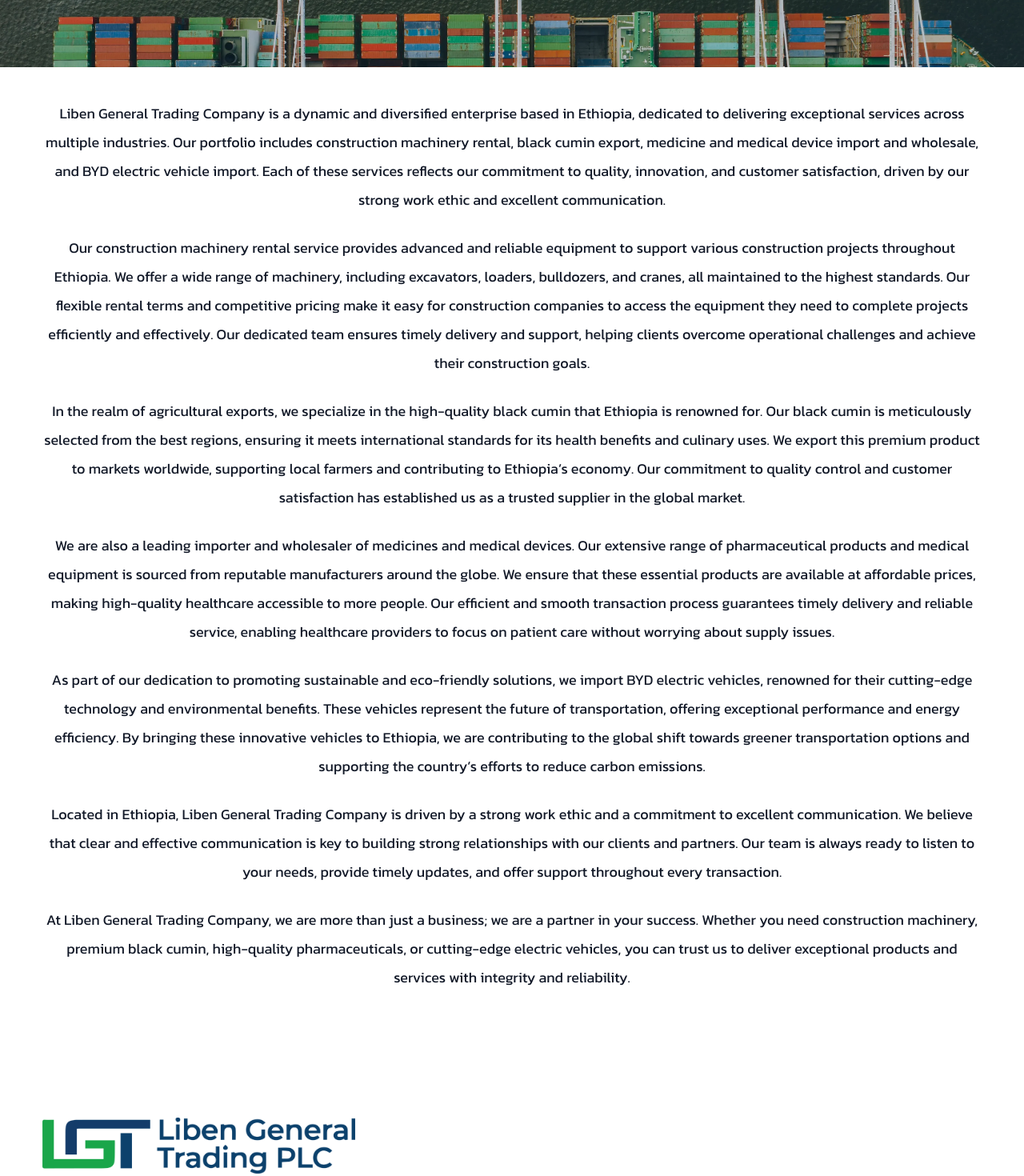
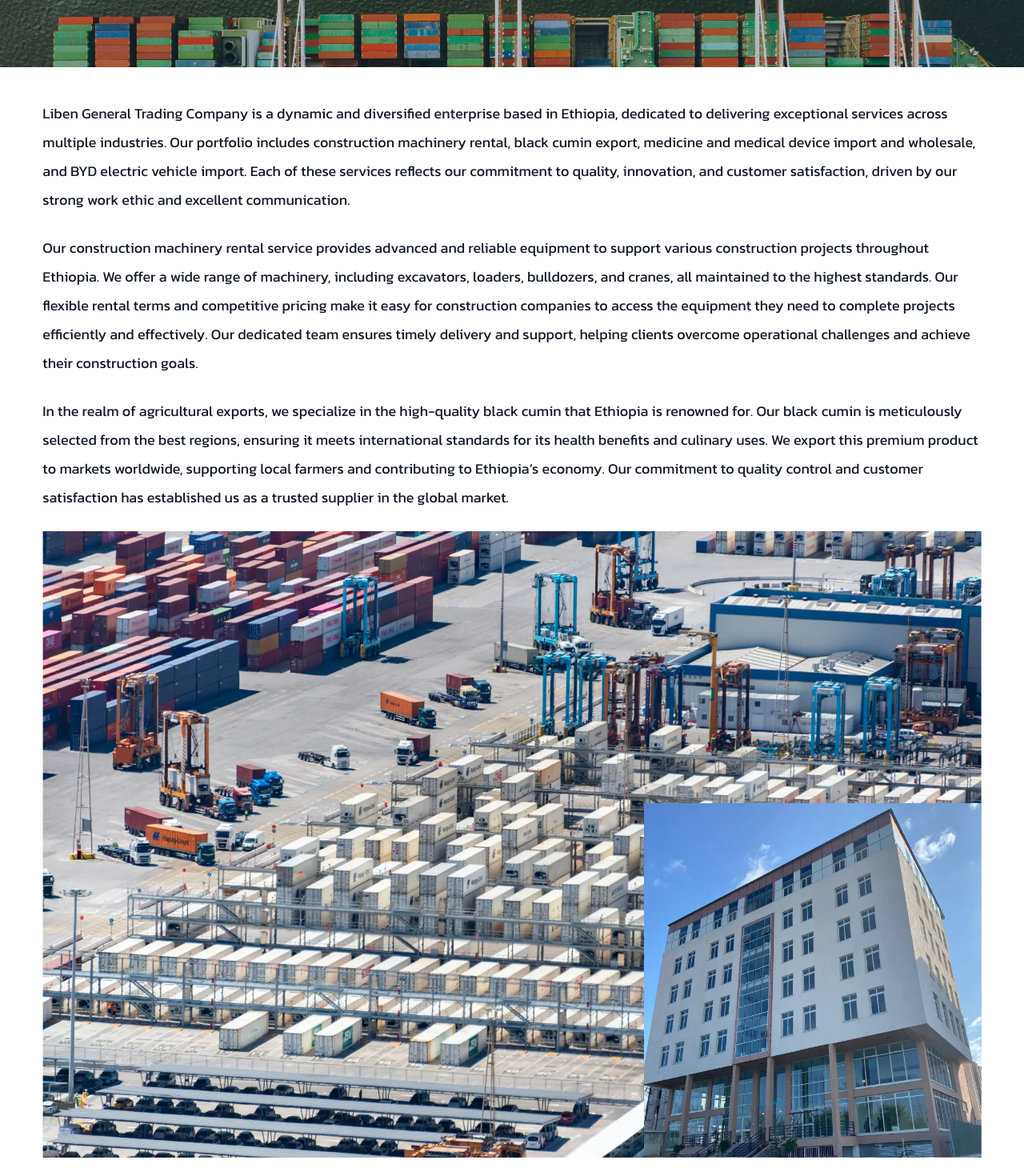
Before and after one commit to frewcm/liben_general_trading, a React (Vite) app: page /about in a window 1280 px wide. Shown: the part 300-1770 px from the top of the page at 80% size. Built offline with nearby package versions, Linux system fonts and the light colour scheme.

Commit message:
contact page

```diff
--- a/src/App.jsx
+++ b/src/App.jsx
@@ -2,6 +2,7 @@ import About from "./components/about/About";
 import Contact from "./components/contact/Contact";
 import Nav from "./components/nav/Nav";
 import Service from "./components/ourservice/Service";
+import ThankYou from "./components/ThankYou";
 import Welcome from "./components/welcome/Welcome";
 import { Routes, Route } from "react-router-dom";
 
@@ -14,6 +15,7 @@ function App() {
         <Route path="/service" element={<Service />} />
         <Route path="/contact" element={<Contact />} />
         <Route path="/about" element={<About />} />
+        <Route path="/thank-you" element={<ThankYou />} />
       </Routes>
     </main>
   );
--- /dev/null
+++ b/src/components/ThankYou.jsx
@@ -0,0 +1,18 @@
+import { Link } from "react-router-dom";
+import { IoReturnDownBackSharp } from "react-icons/io5";
+
+export default function ThankYou() {
+  return (
+    <section className="w-full h-screen flex flex-col items-center justify-center gap-4">
+      <p className="w-6/12 mx-auto text-3xl font-kanit text-primary text-center">
+        Thank you for connecting with us,We will contact you soon.
+      </p>
+      <Link
+        className="p-3 rounded-full border-2 border-secondary  hover:bg-secondary/15 transition delay-200 ease-in-out"
+        to="/"
+      >
+        <IoReturnDownBackSharp className="text-secondary" size={25} />
+      </Link>
+    </section>
+  );
+}
--- a/src/components/about/AboutOne.jsx
+++ b/src/components/about/AboutOne.jsx
@@ -3,7 +3,7 @@ export default function AboutOne() {
     <section className="mt-96 w-full h-auto  bg-white">
       <div className="w-11/12 mx-auto h-full flex flex-col ">
         <div className="mt-10 flex flex-col items-center justify-center gap-6 font-kanit text-gray-900 text-lg pb-8">
-          <p className="text-center leading-9">
+          <p className="text-start leading-9">
             Liben General Trading Company is a dynamic and diversified
             enterprise based in Ethiopia, dedicated to delivering exceptional
             services across multiple industries. Our portfolio includes
@@ -13,7 +13,7 @@ export default function AboutOne() {
             innovation, and customer satisfaction, driven by our strong work
             ethic and excellent communication.
           </p>
-          <p className="text-center leading-9">
+          <p className="text-start leading-9">
             Our construction machinery rental service provides advanced and
             reliable equipment to support various construction projects
             throughout Ethiopia. We offer a wide range of machinery, including
@@ -24,7 +24,7 @@ export default function AboutOne() {
             team ensures timely delivery and support, helping clients overcome
             operational challenges and achieve their construction goals.
           </p>
-          <p className="text-center leading-9">
+          <p className="text-start leading-9">
             In the realm of agricultural exports, we specialize in the
             high-quality black cumin that Ethiopia is renowned for. Our black
             cumin is meticulously selected from the best regions, ensuring it
@@ -34,7 +34,10 @@ export default function AboutOne() {
             commitment to quality control and customer satisfaction has
             established us as a trusted supplier in the global market.
           </p>
-          <p className="text-center leading-9">
+          <div className="w-full">
+            <img className="max-w-full object-cover" src="ab.webp" alt="" />
+          </div>
+          <p className="text-start leading-9">
             We are also a leading importer and wholesaler of medicines and
             medical devices. Our extensive range of pharmaceutical products and
             medical equipment is sourced from reputable manufacturers around the
@@ -44,7 +47,7 @@ export default function AboutOne() {
             timely delivery and reliable service, enabling healthcare providers
             to focus on patient care without worrying about supply issues.
           </p>
-          <p className="text-center leading-9">
+          <p className="text-start leading-9">
             As part of our dedication to promoting sustainable and eco-friendly
             solutions, we import BYD electric vehicles, renowned for their
             cutting-edge technology and environmental benefits. These vehicles
@@ -54,7 +57,7 @@ export default function AboutOne() {
             towards greener transportation options and supporting the country’s
             efforts to reduce carbon emissions.
           </p>
-          <p className="text-center leading-9">
+          <p className="text-start leading-9">
             Located in Ethiopia, Liben General Trading Company is driven by a
             strong work ethic and a commitment to excellent communication. We
             believe that clear and effective communication is key to building
@@ -62,7 +65,7 @@ export default function AboutOne() {
             always ready to listen to your needs, provide timely updates, and
             offer support throughout every transaction.
           </p>
-          <p className="text-center leading-9">
+          <p className="text-start leading-9">
             At Liben General Trading Company, we are more than just a business;
             we are a partner in your success. Whether you need construction
             machinery, premium black cumin, high-quality pharmaceuticals, or
--- a/src/components/contact/ContactOne.jsx
+++ b/src/components/contact/ContactOne.jsx
@@ -6,7 +6,7 @@ import { ImSpinner11 } from "react-icons/im";
 export default function ContactOne() {
   const [state, handleSubmit] = useForm("xovavnep");
   if (state.succeeded) {
-    redirect("/");
+    window.location.href = "/thank-you";
   }
   return (
     <section className="mt-96 w-full h-[900px] md:h-[800px]  bg-white">
@@ -53,7 +53,7 @@ export default function ContactOne() {
           />
           <ValidationError prefix="Phone" field="phone" errors={state.errors} />
           <textarea
-            className="w-80 md:96 md:w-full h-[153px] rounded bg-tertiary pl-2 placeholder:text-gray-500 focus:outline-none"
+            className="pt-2 w-80 md:96 md:w-full h-[153px] rounded bg-tertiary pl-2 placeholder:text-gray-500 focus:outline-none"
             placeholder="Message"
             id="message"
             type="text"
```
Also changed, not shown: public/ab.webp (added).
